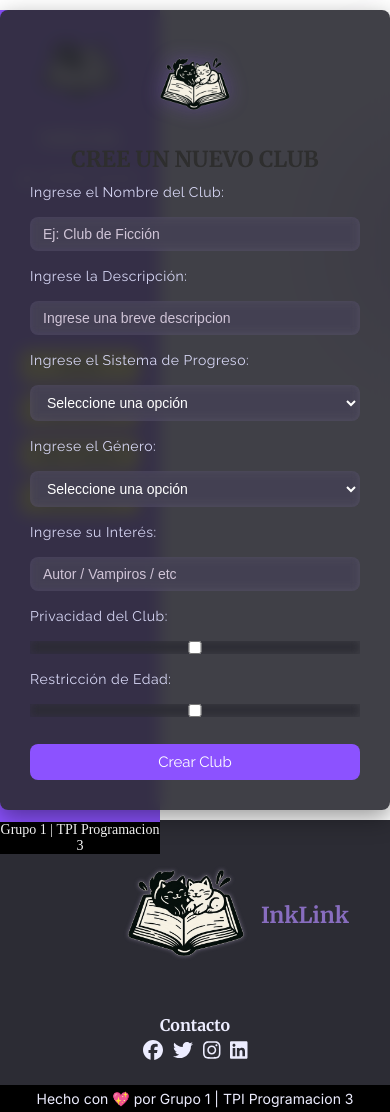
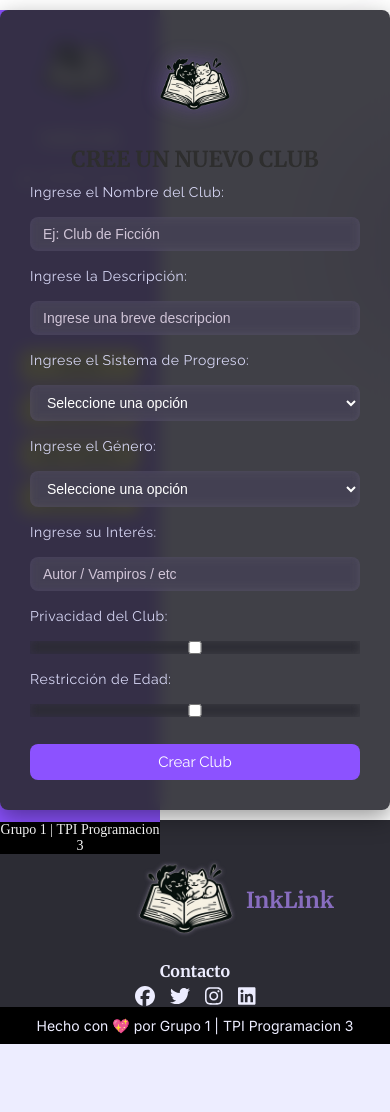
Before and after one commit to GGabi40/TPI-Programacion3, a React (Vite) app in the folder frontend/: page /newclub in a window 390 px wide. After the commit the page ends 1044 px from the top, so only its background shows below. Built offline with nearby package versions, Linux system fonts and the light colour scheme.

Commit message:
updater index.css

```diff
--- a/frontend/src/pages/home/home.css
+++ b/frontend/src/pages/home/home.css
@@ -64,6 +64,10 @@
     font-family: 'Nunito', sans-serif;
 }
 
+.card-ad p {
+    color: var(--font-color-light);
+}
+
 .card-ad .icon {
     font-size: 1.6rem;
 }
@@ -88,7 +92,7 @@
 }
 
 /* Media Query */
-@media (max-width:400px) {
+@media (max-width:630px) {
     .banner h3 {
         font-size: 2.3rem;
         padding: 0;
@@ -96,6 +100,14 @@
 
     .banner-text {
         font-size: 1.8rem;
+    }
+
+    .banner-action {
+        text-align: center;
+    }
+
+    .banner-action h2 {
+        font-size: 2.4rem;
     }
 }
 
--- a/frontend/src/styles/index.css
+++ b/frontend/src/styles/index.css
@@ -125,7 +125,8 @@ button.action:hover {
 }
 
 .form-container {
-  background: rgba(44, 44, 52, 0.9); /* semi-transparente tipo glassmorphism */
+  background: rgba(44, 44, 52, 0.9);
+  /* semi-transparente tipo glassmorphism */
   margin: auto;
   padding: 3rem;
   border-radius: var(--border-radius);
@@ -137,8 +138,15 @@ button.action:hover {
 }
 
 @keyframes fadeIn {
-  from { opacity: 0; transform: translateY(20px); }
-  to { opacity: 1; transform: translateY(0); }
+  from {
+    opacity: 0;
+    transform: translateY(20px);
+  }
+
+  to {
+    opacity: 1;
+    transform: translateY(0);
+  }
 }
 
 form {
@@ -157,7 +165,7 @@ form {
   margin-bottom: 1.5rem;
 }
 
-.logo-form > img {
+.logo-form>img {
   height: 90px;
   filter: drop-shadow(0 0 10px rgba(140, 82, 255, 0.3));
 }
@@ -324,9 +332,8 @@ button[type="submit"]:hover {
   width: 300px;
   height: 300px;
   background: radial-gradient(circle,
-    rgba(108, 49, 163, 0.6) 0%,
-    rgba(255, 255, 255, 0.1) 70%
-  );
+      rgba(108, 49, 163, 0.6) 0%,
+      rgba(255, 255, 255, 0.1) 70%);
   border-radius: 50%;
   filter: blur(60px);
   animation: floatOrb 20s ease-in-out infinite;
@@ -336,15 +343,19 @@ button[type="submit"]:hover {
   0% {
     transform: translate(0, 0);
   }
+
   25% {
     transform: translate(80vw, 10vh);
   }
+
   50% {
     transform: translate(40vw, 60vh);
   }
+
   75% {
     transform: translate(10vw, 30vh);
   }
+
   100% {
     transform: translate(0, 0);
   }
@@ -354,9 +365,11 @@ button[type="submit"]:hover {
   0% {
     background-position: 0% 50%;
   }
+
   50% {
     background-position: 100% 50%;
   }
+
   100% {
     background-position: 0% 50%;
   }
@@ -366,9 +379,11 @@ button[type="submit"]:hover {
   0% {
     background-position: 0% 50%;
   }
+
   50% {
     background-position: 100% 50%;
   }
+
   100% {
     background-position: 0% 50%;
   }
@@ -438,27 +453,21 @@ hr {
 }
 
 .red {
-  background: linear-gradient(
-    45deg,
-    red,
-    rgb(255, 86, 128)
-  );
+  background: linear-gradient(45deg,
+      red,
+      rgb(255, 86, 128));
 }
 
 .blue {
-  background: linear-gradient(
-    45deg,
-    blue,
-    rgb(141, 226, 255)
-  );
+  background: linear-gradient(45deg,
+      blue,
+      rgb(141, 226, 255));
 }
 
 .violet {
-  background: linear-gradient(
-    45deg,
-    rgb(147, 74, 147),
-    rgb(85, 4, 125)
-  );
+  background: linear-gradient(45deg,
+      rgb(147, 74, 147),
+      rgb(85, 4, 125));
 }
 
 /* Footer */
@@ -539,6 +548,62 @@ footer .contacto {
   cursor: pointer;
 }
 
+
+/* Probando footer mas pequeño */
+
+.nombre-pagina {
+  display: flex;
+  flex-direction: column;
+  align-items: center;
+  margin: auto;
+  color: #886dbf;
+}
+
+footer.footer-small {
+  display: flex;
+  flex-direction: row;
+  gap: 1px;
+  align-items: center;
+  justify-content: space-around;
+}
+
+.logo-footer {
+  display: flex;
+  flex-direction: row;
+  align-items: center;
+  padding-left: 7rem;
+}
+
+
+/* MEDIA QUERY */
+
+@media (max-width:710px) {
+  footer {
+    flex-direction: column;
+    gap: 20px;
+    align-items: center;
+  }
+
+  .footer {
+    width: 100%;
+    text-align: center;
+  }
+
+  .logo-footer img {
+    height: 120px;
+  }
+
+  .redes-sociales {
+    justify-content: center;
+    gap: 15px;
+  }
+
+  .grupo {
+    width: 100%;
+    padding: 10px;
+  }
+}
+
 @media (max-width:400px) {
   h1 {
     font-size: 2.6rem;
@@ -560,35 +625,10 @@ footer .contacto {
     justify-content: start;
   }
 
-  .legal, .nosotros, .contacto {
+  .legal,
+  .nosotros,
+  .contacto {
     text-align: center;
   }
 
 }
-
-
-
-/* Probando footer mas pequeño */
-
-.nombre-pagina{
-  display: flex;
-  flex-direction: column;
-  align-items: center;
-  margin: auto;
-  color: #886dbf;
-}
-
-footer .footer-small {
-    display: flex;
-    flex-direction: row;
-    gap: 1px;
-    align-items: center;
-    justify-content: space-around;
-  }
-
-  .logo-footer {
-  display: flex;
-  flex-direction: row;
-  align-items: center;
-  padding-left: 7rem;
-}
```
